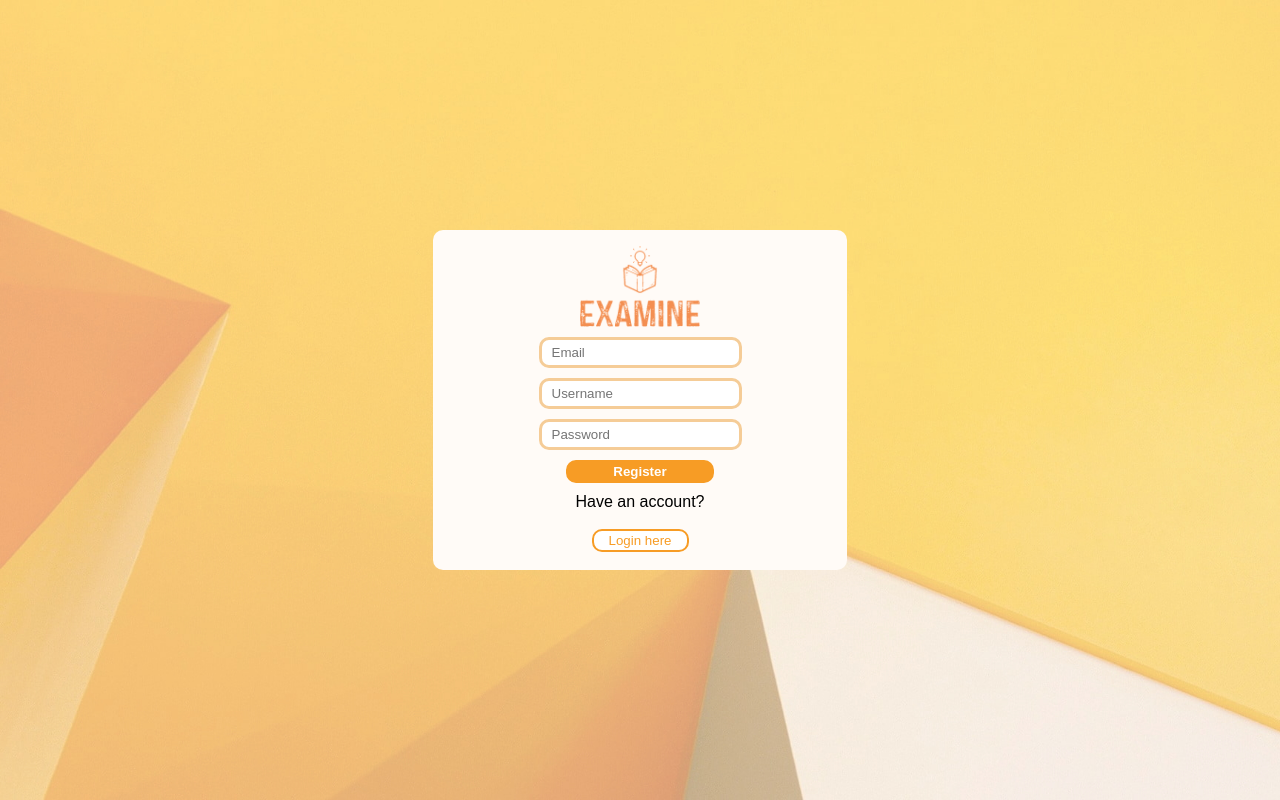
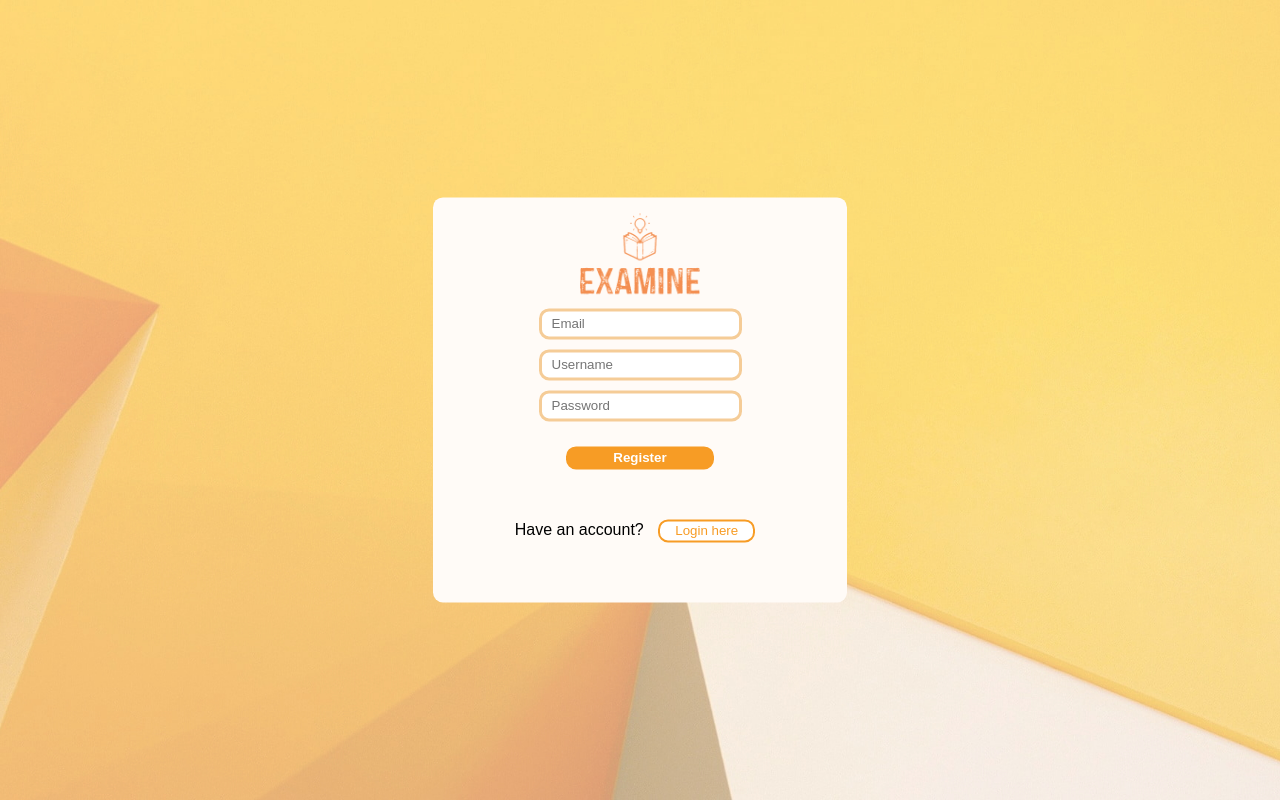
Before and after one commit to indiees/EXAMine, a Flask app: page /register in a window 1280 px wide. Run offline with Flask 2, Linux system fonts and the light colour scheme; some libraries are stand-ins or nearby versions.

Commit message:
Refactoring and some minor fixes

```diff
--- a/static/style.css
+++ b/static/style.css
@@ -1,6 +1,11 @@
+html {
+    height: 100%;
+}
+
 body {
     font-family: 'Arial', sans-serif;
-    margin: 10px;
+    background: url("background.jpg") no-repeat center center scroll;
+    background-size: cover;
 }
 
 button {
@@ -62,10 +67,14 @@ a{
     margin: 10px;
 }
 
-#loginbox, #registerbox{
+.submit-field{
+    margin: 25px 10px;
+}
+
+.loginbox{
     border-radius: 10px;
     width: 30%;
-    height: 350px;
+    height: auto;
     text-align: center;
     background-color: #fffbf7;
     display: block;
@@ -75,13 +84,7 @@ a{
     transform: translate(-50%,-50%);
     position: absolute;
     left: 50%;
-
-}
-
-body{
-    background-image: url("background.jpg");
-    background-size: cover;
-
+    padding-bottom: 35px;
 }
 
 .bottom-bar{
@@ -174,14 +177,14 @@ body{
     cursor: pointer;
 }
 
-.email, .password, .username{
+.form-input{
     border-radius: 10px;
     padding: 5px 10px;
     border: 3px solid rgb(245, 204, 151)
 }
-.email:focus, .password:focus, .username:focus{
+
+.form-input:focus{
     border: 3px solid rgb(238, 146, 25)
-
 }
 
 *,*:focus,*:hover{
@@ -231,11 +234,6 @@ body{
     transition-duration: 0.25;
 }
 
-#registerbox{
-    border-radius: 10px;
-    height: 310px;
-    text-align: center;
-    background-color: #fffbf7;
+.block{
     display: block;
-    margin: auto;
 }
--- a/templates/index.html
+++ b/templates/index.html
@@ -9,17 +9,6 @@
         <link type="text/css" rel="stylesheet" href="{{ url_for('static', filename='style.css') }}">
     </head>
     <body>
-        <div class="container header">
-            <h1></h1>
-            {% if session.get('user') != None %}
-            <div class="logout"><button id="sign-out">Sign Out</button></div>
-            {% else %}
-            <div class="logout" hidden><button id="sign-out">Sign Out</button></div>
-            {% endif %}
-        </div>
-
-        <div class="content">
-
         {% block content %}{% endblock content %}
         {% with messages = get_flashed_messages() %}
           {% if messages %}
@@ -30,6 +19,5 @@
             {% endfor %}
           {% endif %}
         {% endwith %}
-        </div>
     </body>
 </html>
--- a/templates/register.html
+++ b/templates/register.html
@@ -1,39 +1,22 @@
-<head>
-    <title>Examine</title>
-    <script src="{{ url_for('static', filename='script.js') }}"></script>
-    <script src="https://kit.fontawesome.com/1e90776cd4.js" crossorigin="anonymous"></script>
-    <link rel="preconnect" href="https://fonts.gstatic.com">
-    <link href="https://fonts.googleapis.com/css2?family=Open+Sans+Condensed:wght@300&display=swap" rel="stylesheet">
-    <link type="text/css" rel="stylesheet" href="{{ url_for('static', filename='style.css') }}">
-</head>
+{% extends "index.html" -%}
 {% block content %}
 
-<form class="login container" enctype="multipart/form-data" action="register_process" method="post" id="registerbox">
+<form class="login container loginbox" enctype="multipart/form-data" action="register_process" method="post">
     <img style="width:120px" src="{{ url_for('static', filename='examinelogo.png') }}"></img>
-
-
     <div class="login-field">
-        <input type="text" placeholder="Email" name="email" class="email" required>
+        <input type="text" placeholder="Email" name="email" class="form-input" required>
     </div>
-
     <div class="login-field">
-        <input type="text" placeholder="Username" name="username" class="username" required>
+        <input type="text" placeholder="Username" name="username" class="form-input" required>
     </div>
-
     <div class="login-field">
-        <input type="password" placeholder="Password" name="password" class="password" required>
+        <input type="password" placeholder="Password" name="password" class="form-input" required>
     </div>
-
-    <div class="login-field">
+    <div class="submit-field">
         <button type="submit" class="registerbutton" id="register_submit">Register</button>
     </div>
-
-    Have an account?
-    <br>
-    <br>
-    <button type=button class="register" onclick='window.location="login"'>Login here</button>
-
+    <span>Have an account?</span>
+    <button type=button class="register submit-field" onclick='window.location="login"'>Login here</button>
 </form>
 
-
 {% endblock content %}
--- a/templates/user.html
+++ b/templates/user.html
@@ -1,5 +1,7 @@
 {% extends "index.html" -%}
 {% block content %}
+
+{% include "partials/header.html" %}
 
 <div class="container">
     <h1>Welcome back {{ user['user_name'] }}!</h1>
```
Also changed, not shown: partials/header.html (added, +8 -0 lines), templates/login.html (+7 -25 lines). Lines whose indentation alone changed are shown as unchanged.
